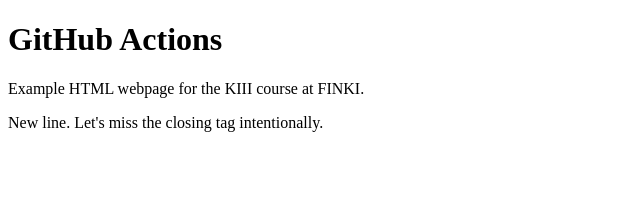
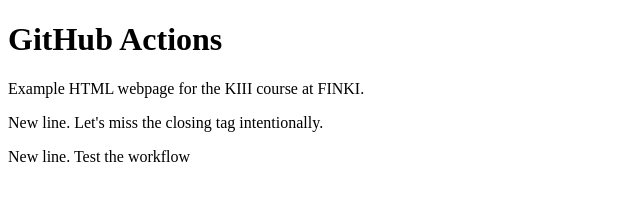
Before and after one commit to DanielaNik/GithubActionsAssignment, a plain HTML site: page index.html in a window 1280 px wide. Shown: the whole page, without its empty margins (0-640 px from the left). Drawn offline with Linux system fonts and the light colour scheme.

Commit message:
Added a new line in index.html

```diff
--- a/index.html
+++ b/index.html
@@ -4,5 +4,6 @@
     <h1>GitHub Actions</h1>
     <p>Example HTML webpage for the KIII course at FINKI.</p>
     <p>New line. Let's miss the closing tag intentionally.</p>
+    <p>New line. Test the workflow</p>
   </body>
 </html>
```
